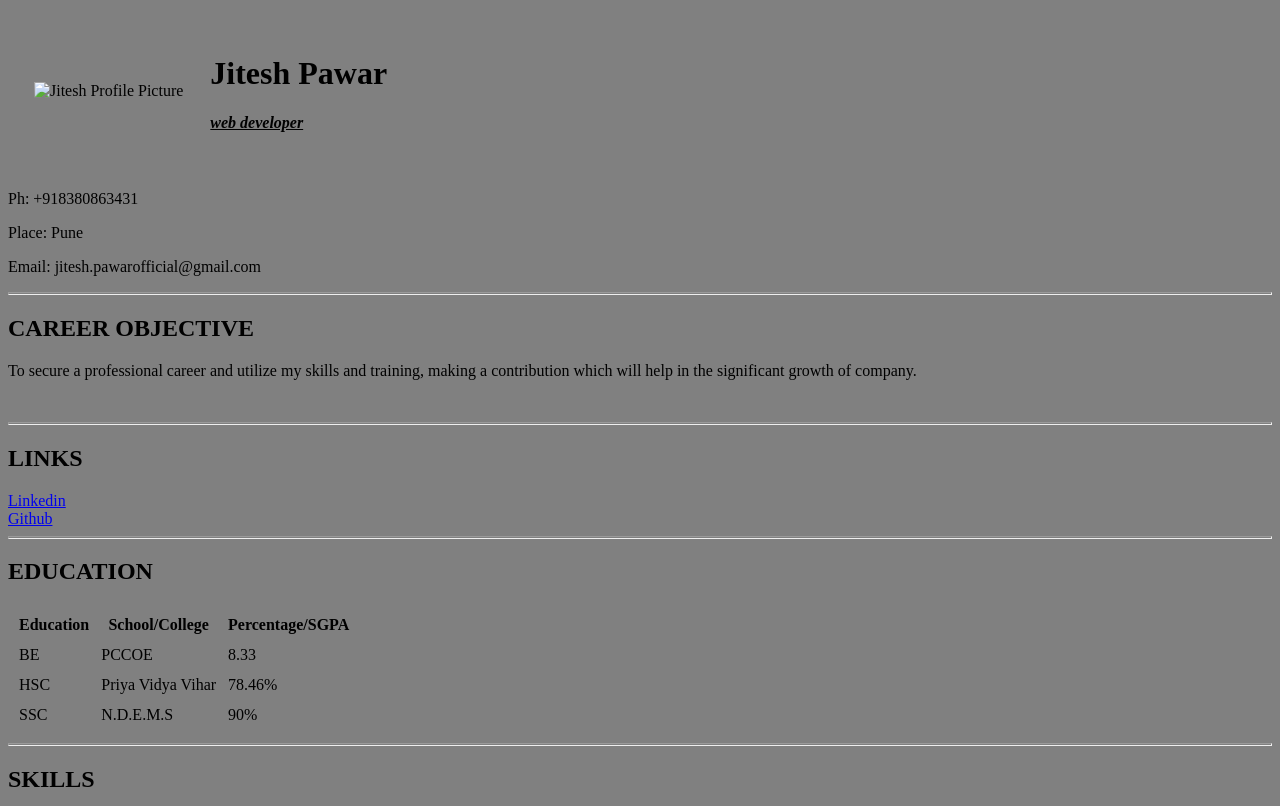
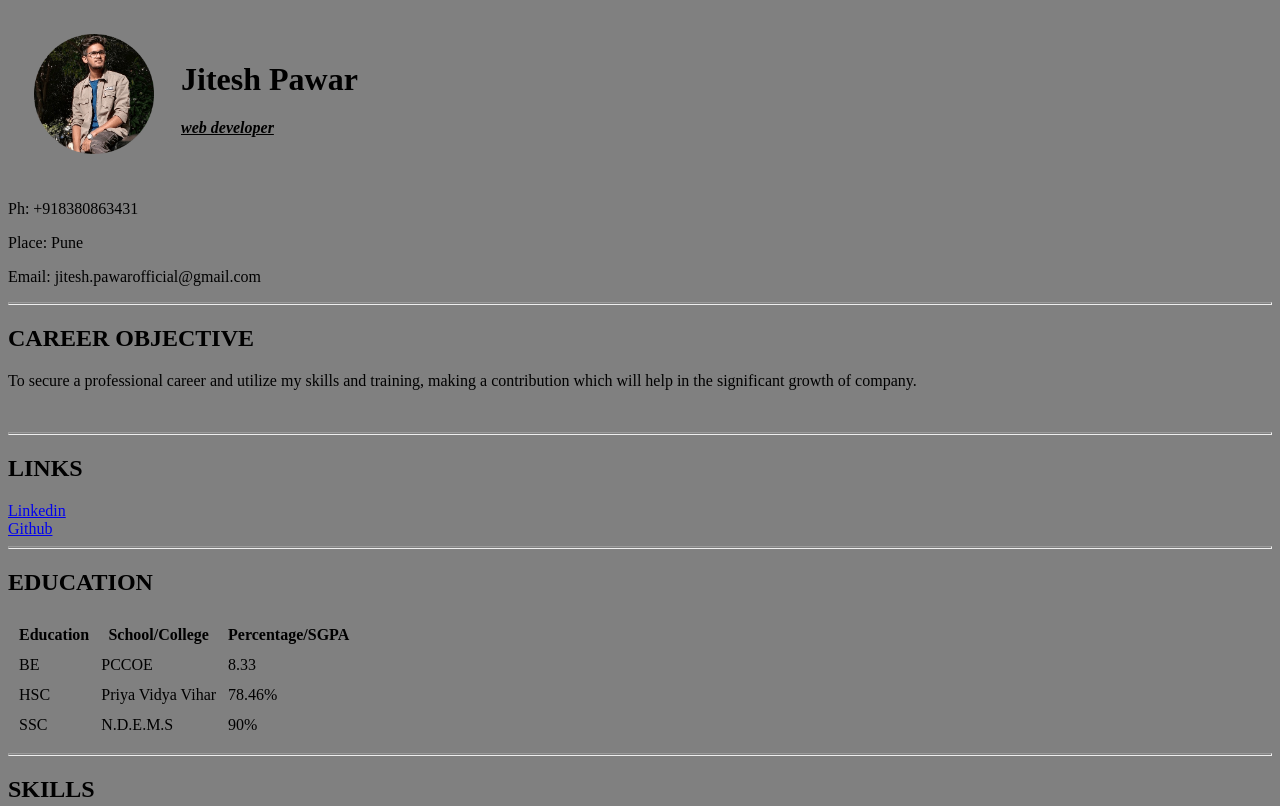
Before and after one commit to jitesh1303/resume, a plain HTML site: page index.html in a window 1280 px wide. Shown: the top 806 px of the page. Drawn offline with Linux system fonts and the light colour scheme.

Commit message:
Update index.html

```diff
--- a/index.html
+++ b/index.html
@@ -11,7 +11,7 @@
 <body style="background-color:grey;">
     <table cellspacing="25">
         <tr>
-            <td> <img src="/Web Development/Images/Jitesh.png" alt="Jitesh Profile Picture" width="120" height="120"></td>
+            <td> <img src="/Images/Jitesh.png" alt="Jitesh Profile Picture" width="120" height="120"></td>
 
 
             <td><h1>Jitesh Pawar</h1>
```
